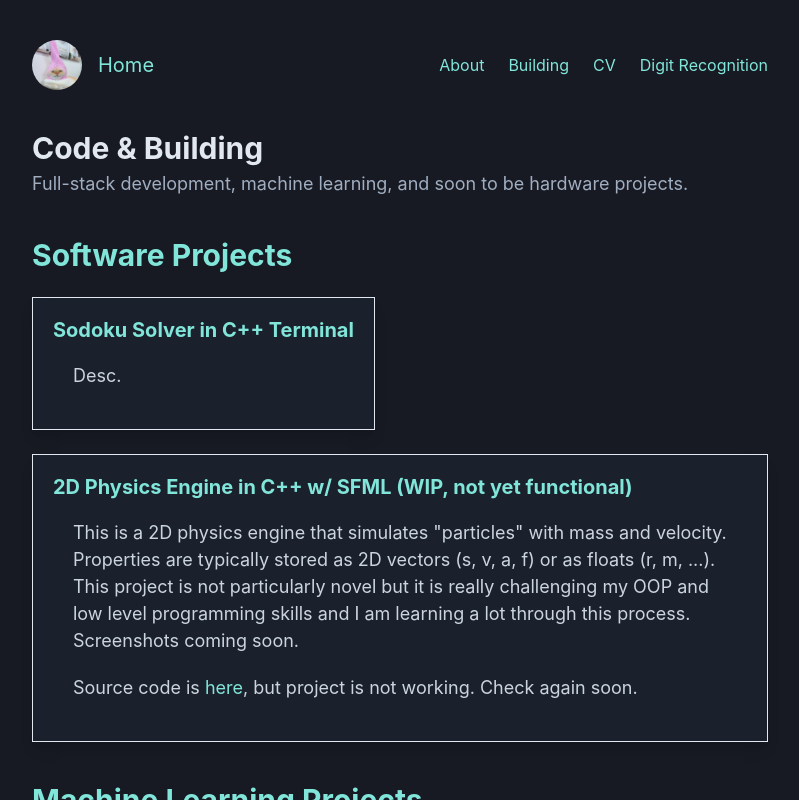
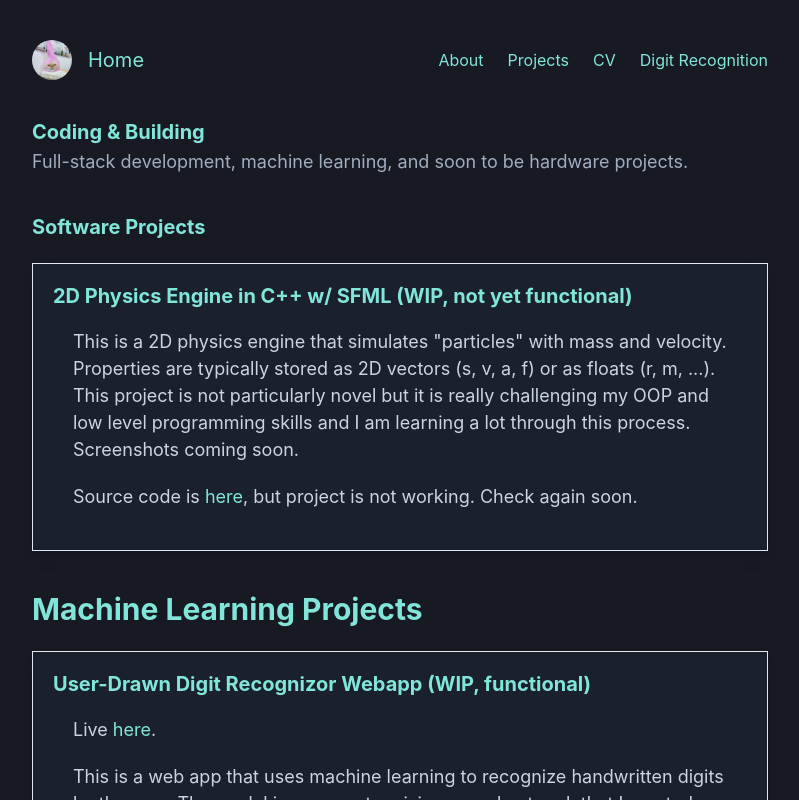
Before and after one commit to lepkinh/personal-website, a React (Create React App) app in the folder my-portfolio/: page /building in a window 1280 px wide. Shown: the top 800 px of the page, without its empty margins (240-1039 px from the left). Built offline with nearby package versions, Linux system fonts and the light colour scheme; the HTML template or start-up script is replaced by a standard one.

Commit message:
big changes, fixed header for mobile big

```diff
--- a/my-portfolio/src/About.js
+++ b/my-portfolio/src/About.js
@@ -24,18 +24,19 @@ function About() {
         <Flex justifyContent="space-between" alignItems="center" mb={10}>
           <HStack spacing={4}>
 
-            <a href="/"><Box borderRadius="full" overflow="hidden"><Image src={Guh} alt="Guh" boxSize={50} objectFit="cover"/></Box></a>
+            <a href="/"><Box borderRadius="full" overflow="hidden"><Image src={Guh} alt="Guh" boxSize={10} objectFit="cover"/></Box></a>
 
             <Link href="/" color="teal.200" fontSize="xl">
               Home
             </Link>
           </HStack>
           <HStack spacing={6}>
+            <Link color="gray.900"></Link> {/* Spacer for mobile view */}
             <Link href="/about" color="teal.200">
               About
             </Link>
             <Link href="/building" color="teal.200">
-              Building
+              Projects
             </Link>
             <Link href="/cv" color="teal.200">
               CV
@@ -49,21 +50,21 @@ function About() {
 
         {/* About Me (serious) Section */}
         <VStack spacing={1} align="start">
-          <Heading as="h1" size="md" color="teal.200">
+          <Heading as="h1" size="md" color="teal.200" mt={6}>
             About Me {/* (Serious) */}
           </Heading>
-          <Text fontSize="md" color="gray.400">
+          <Text fontSize="md" color="gray.400" mt={2}>
             I am actively searching for a large project to deep dive into. I am an engineering student at McMaster University, currently studying circuits, embedded systems, electronics, software, and mathematics. A greater goal of mine is applying acquired knowledge to build embodied AI. I also develop software as a hobby. I am an ex University of Waterloo student where I majored in mathematics before transferring.
           </Text>
         </VStack>
 
         {/* About This Site Section */}
         <VStack spacing={1} align="start">
-          <Heading as="h1" size="md" color="teal.200" marginTop={6}>
+          <Heading as="h1" size="md" color="teal.200" mt={8}>
             About This Site
           </Heading>
-          <Text fontSize="md" color="gray.400">
-            This site was created to document my thoughts and technical efforts, it is very WIP. It is built using React and Chakra UI. The code for this site is available <Link target="_blank" href="https://github.com/lepkinh/personal-website" color="teal.200">here</Link>.
+          <Text fontSize="md" color="gray.400" mt={2}>
+            This site was created to document my thoughts and technical efforts, it is a WIP. It is built using React and Chakra UI. The code for this site is available <Link target="_blank" href="https://github.com/lepkinh/personal-website" color="teal.200">here</Link>.
           </Text>
         </VStack>
 
@@ -91,7 +92,7 @@ function About() {
         <Stack direction="row" spacing={4} justify="center" mt={10}>
           <Link href="/" color="teal.200">Home</Link>
           <Link href="/about" color="teal.200">About</Link>
-          <Link href="/building" color="teal.200">Code & Building</Link>
+          <Link href="/building" color="teal.200">Projects</Link>
           <Link href="/cv" color="teal.200">CV</Link>
           <Link href="/" color="teal.200">
             Digit Recognition
--- a/my-portfolio/src/App.js
+++ b/my-portfolio/src/App.js
@@ -41,18 +41,19 @@ function App() {
         <Flex justifyContent="space-between" alignItems="center" mb={10}>
           <HStack spacing={4}>
 
-            <a href="/"><Box borderRadius="full" overflow="hidden"><Image src={Guh} alt="Guh" boxSize={50} objectFit="cover"/></Box></a>
+            <a href="/"><Box borderRadius="full" overflow="hidden"><Image src={Guh} alt="Guh" boxSize={10} objectFit="cover"/></Box></a>
 
             <Link href="/" color="teal.200" fontSize="xl">
               Home
             </Link>
           </HStack>
           <HStack spacing={6}>
+            <Link color="gray.900"></Link> {/* Spacer for mobile view */}
             <Link href="/about" color="teal.200">
               About
             </Link>
             <Link href="/building" color="teal.200">
-              Building
+              Projects
             </Link>
             <Link href="/cv" color="teal.200">
               CV
@@ -133,7 +134,7 @@ function App() {
             About
           </Link>
           <Link href="/building" color="teal.200">
-            Building
+            Projects
           </Link>
           <Link href="/cv" color="teal.200">
             CV
--- a/my-portfolio/src/Building.js
+++ b/my-portfolio/src/Building.js
@@ -25,18 +25,19 @@ function Building() {
         <Flex justifyContent="space-between" alignItems="center" mb={10}>
           <HStack spacing={4}>
 
-            <a href="/"><Box borderRadius="full" overflow="hidden"><Image src={Guh} alt="Guh" boxSize={50} objectFit="cover"/></Box></a>
+            <a href="/"><Box borderRadius="full" overflow="hidden"><Image src={Guh} alt="Guh" boxSize={10} objectFit="cover"/></Box></a>
 
             <Link href="/" color="teal.200" fontSize="xl">
               Home
             </Link>
           </HStack>
           <HStack spacing={6}>
+            <Link color="gray.900"></Link> {/* Spacer for mobile view */}
             <Link href="/about" color="teal.200">
               About
             </Link>
             <Link href="/building" color="teal.200">
-              Building
+              Projects
             </Link>
             <Link href="/cv" color="teal.200">
               CV
@@ -49,30 +50,26 @@ function Building() {
 
         {/* Title */}
         <VStack spacing={1} align="start">
-          <Heading as="h1" size="lg">
-            Code & Building
-          </Heading>
+          <Heading as="h2" size="md" color="teal.200">Coding & Building</Heading>
+
           <Text fontSize="lg" color="gray.400">
             Full-stack development, machine learning, and soon to be hardware projects.
           </Text>
         </VStack>
 
         {/* Software Projects Section */}
-
-
         <VStack spacing={6} align="start" mt={10}>
-          <Heading as="h2" size="lg" color="teal.200">
-            Software Projects
-          </Heading>
+          <Heading as="h2" size="md" color="teal.200">Software Projects</Heading>
 
           {/* Software 1 - Sodoku Solver */}
+          {/*
           <Box p={5} shadow="lg" borderWidth="1px" bg="gray.800">
             <Heading as="h3" size="md" color="teal.200">
               Sodoku Solver in C++ Terminal
             </Heading>
             <Text fontSize="lg" color="gray.300" mb={4} margin={5}>
               Desc.
-            </Text>
+            </Text> */}
 
             {/* Screenshots
             <HStack spacing={4} justify="center">
@@ -88,13 +85,14 @@ function Building() {
               </Link>, cleaner code on release v1.1 under the 'Tags' section.
 
             </Text> */}
-          </Box>
+          {/*</Box> */}
 
           {/* Software 2 - 2D Physics Engine */}
           <Box p={5} shadow="lg" borderWidth="1px" bg="gray.800">
-            <Heading as="h3" size="md" color="teal.200">
+            <Heading as="h2" size="md" color="teal.200">
               2D Physics Engine in C++ w/ SFML (WIP, not yet functional)
             </Heading>
+
             <Text fontSize="lg" color="gray.300" mb={4} margin={5}>
               This is a 2D physics engine that simulates "particles" with mass and velocity. Properties are typically stored as 2D vectors (s, v, a, f) or as floats (r, m, ...). This project is not particularly novel but it is really challenging my OOP and low level programming skills and I am learning a lot through this process. Screenshots coming soon.
             </Text>
@@ -124,6 +122,9 @@ function Building() {
             <Heading as="h3" size="md" color="teal.200">
               User-Drawn Digit Recognizor Webapp (WIP, functional)
             </Heading>
+            <Text fontSize="lg" color="gray.300" mb={4} margin={5}>
+              Live <Link href="/digit-recognition" color="teal.200">here</Link>.
+            </Text>
             <Text fontSize="lg" color="gray.300" mb={4} margin={5}>
               This is a web app that uses machine learning to recognize handwritten digits by the user. The model is a computer vision neural network that I created and trained using TensorFlow and NumPy on the MNIST dataset, it has a ~98% accuracy. The app is built using React for the frontend and Flask for the backend. Below are some screenshots and a link to the GitHub repo.
             </Text>
@@ -170,7 +171,7 @@ function Building() {
         <Stack direction="row" spacing={4} justify="center" mt={10}>
           <Link href="/" color="teal.200">Home</Link>
           <Link href="/about" color="teal.200">About</Link>
-          <Link href="/building" color="teal.200">Code & Building</Link>
+          <Link href="/building" color="teal.200">Projects</Link>
           <Link href="/cv" color="teal.200">CV</Link>
           <Link href="/" color="teal.200">
             Digit Recognition
--- a/my-portfolio/src/Cv.js
+++ b/my-portfolio/src/Cv.js
@@ -26,18 +26,20 @@ function Cv() {
         <Flex justifyContent="space-between" alignItems="center" mb={10}>
           <HStack spacing={4}>
 
-            <a href="/"><Box borderRadius="full" overflow="hidden"><Image src={Guh} alt="Guh" boxSize={50} objectFit="cover"/></Box></a>
+            <a href="/"><Box borderRadius="full" overflow="hidden"><Image src={Guh} alt="Guh" boxSize={10} objectFit="cover"/></Box></a>
 
             <Link href="/" color="teal.200" fontSize="xl">
               Home
             </Link>
+
           </HStack>
           <HStack spacing={6}>
+            <Link color="gray.900"></Link> {/* Spacer for mobile view */}
             <Link href="/about" color="teal.200">
               About
             </Link>
             <Link href="/building" color="teal.200">
-              Building
+              Projects
             </Link>
             <Link href="/cv" color="teal.200">
               CV
@@ -85,7 +87,7 @@ function Cv() {
         <Stack direction="row" spacing={4} justify="center" mt={10}>
           <Link href="/" color="teal.200">Home</Link>
           <Link href="/about" color="teal.200">About</Link>
-          <Link href="/building" color="teal.200">Code & Building</Link>
+          <Link href="/building" color="teal.200">Projects</Link>
           <Link href="/cv" color="teal.200">CV</Link>
           <Link href="/" color="teal.200">
             Digit Recognition
```
